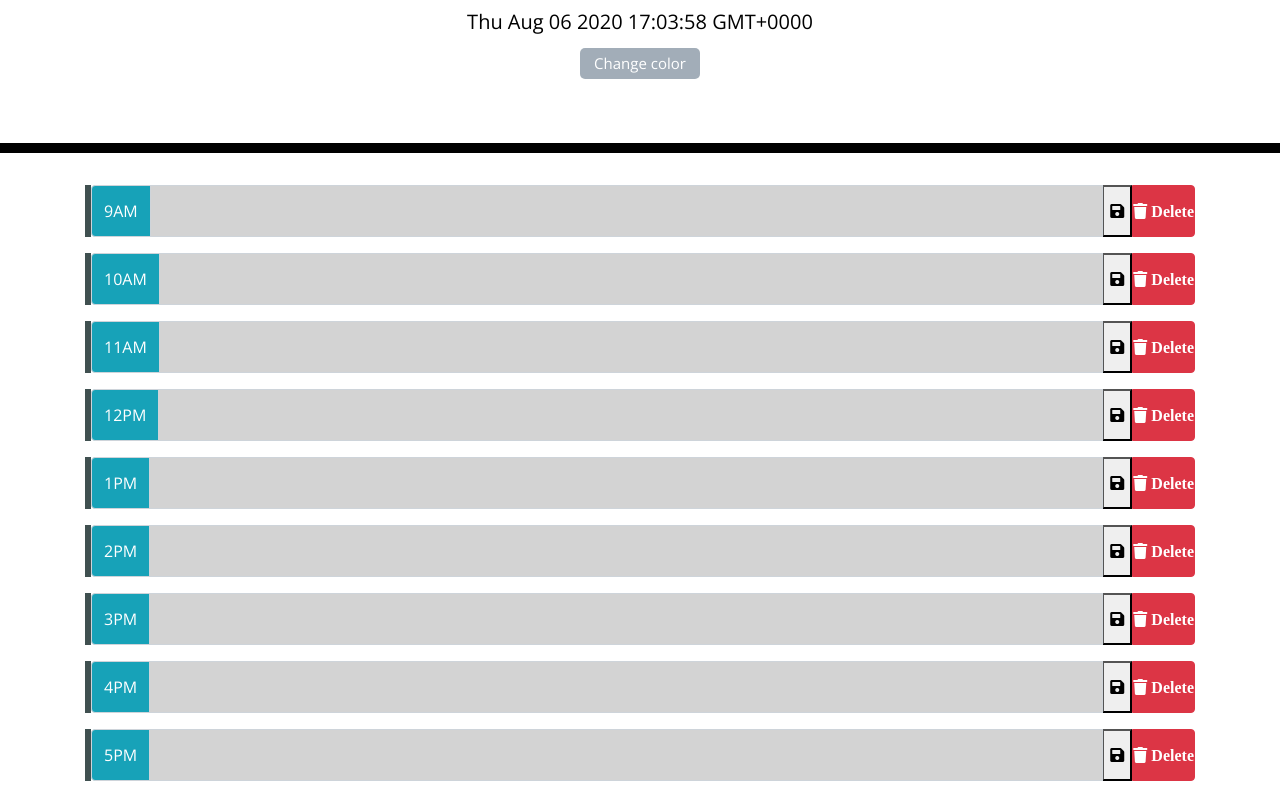
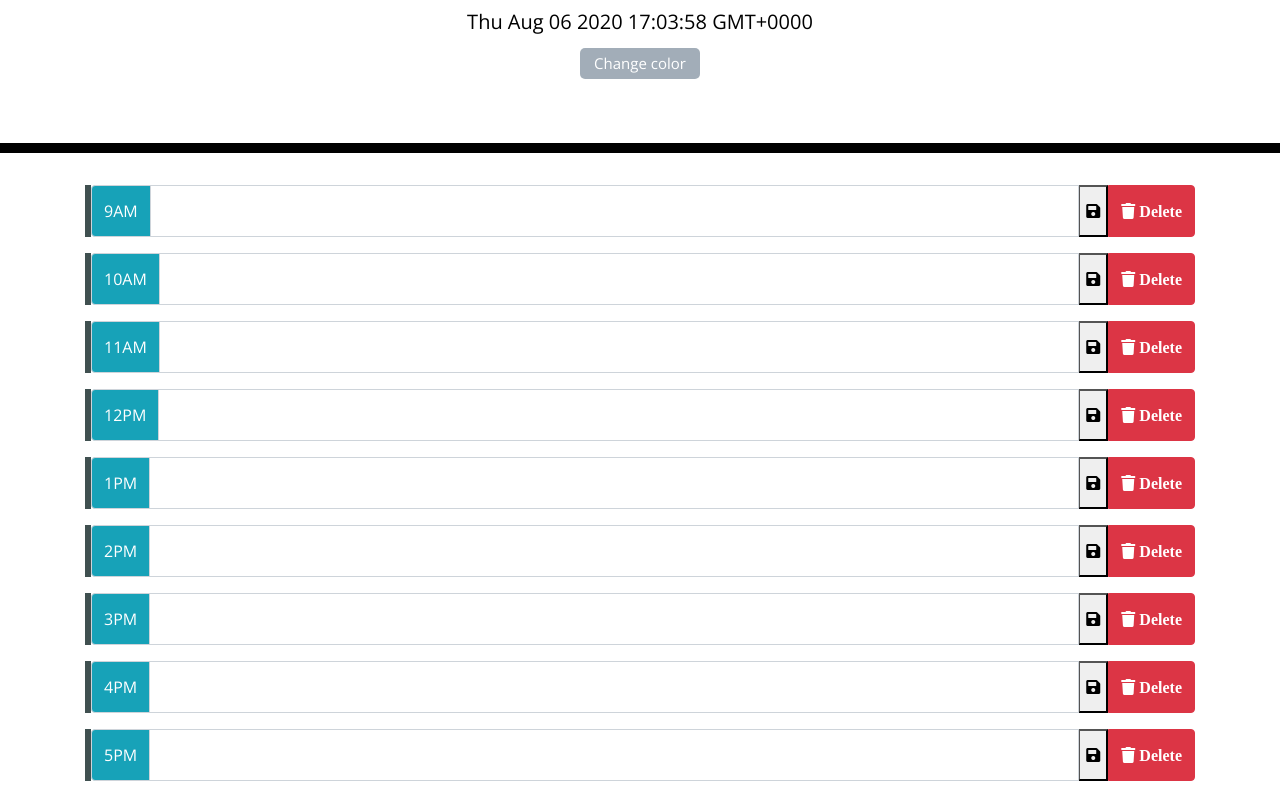
Before and after one commit to ayshasanyang/Simple-Day-Planner, a plain HTML site: page index.html in a window 1280 px wide. Shown: the part 182-979 px from the top of the page. Drawn offline with nearby package versions, Linux system fonts and the light colour scheme.

Commit message:
Update index.html

```diff
--- a/index.html
+++ b/index.html
@@ -36,10 +36,10 @@
         <div class="input-group-prepend">
           <span class="input-group-text">9AM</span>
         </div>
-        <input id="storeNine" type="text" class="form-control"  data-time="9">
+        <input id="9am" type="text" class="form-control"  data-time="9">
         <div class="input-group-append">
           <button><i class="fas fa-save save"></i></button>
-          <button class="btn btn-danger" style="padding: 0%;" onclick="localStorage.removeItem('storeNine');storeNine.value=''">
+          <button class="btn btn-danger"  onclick="localStorage.removeItem('storeNine');storeNine.value=''">
             <i class="fa fa-trash" aria-hidden="true"> Delete </i>
           </button>
         </div>
@@ -49,10 +49,10 @@
         <div class="input-group-prepend">
           <span class="input-group-text">10AM</span>
         </div>
-        <input id="storeTen" type="text" class="form-control" data-time="10">
+        <input id="10am" type="text" class="form-control"  data-time="10">
         <div class="input-group-append">
           <button><i class="fas fa-save save"></i></button>
-          <button class="btn btn-danger" style="padding: 0%;" onclick="localStorage.removeItem('storeTen');storeTen.value=''">
+          <button class="btn btn-danger"  onclick="localStorage.removeItem('storeTen');storeTen.value=''">
             <i class="fa fa-trash" aria-hidden="true"> Delete </i>
           </button>
         </div>
@@ -62,10 +62,10 @@
         <div class="input-group-prepend">
           <span class="input-group-text">11AM</span>
         </div>
-        <input id="storeEleven" type="text" class="form-control" data-time="11">
+        <input id="11am" type="text" class="form-control"  data-time="11">
         <div class="input-group-append">
           <button><i class="fas fa-save save"></i></button>
-          <button class="btn btn-danger" style="padding: 0%;" onclick="localStorage.removeItem('storeEleven');storeEleven.value=''">
+          <button class="btn btn-danger"  onclick="localStorage.removeItem('storeEleven');storeEleven.value=''">
             <i class="fa fa-trash" aria-hidden="true"> Delete </i>
           </button>
         </div>
@@ -75,10 +75,10 @@
         <div class="input-group-prepend">
           <span class="input-group-text">12PM</span>
         </div>
-        <input id="storeTwelve" type="text" class="form-control" data-time="12">
+        <input id="12pm" type="text" class="form-control"  data-time="12">
         <div class="input-group-append">
           <button><i class="fas fa-save save"></i></button>
-          <button class="btn btn-danger" style="padding: 0%;" onclick="localStorage.removeItem('storeTwelve');storeTwelve.value=''">
+          <button class="btn btn-danger"  onclick="localStorage.removeItem('storeTwelve');storeTwelve.value=''">
             <i class="fa fa-trash" aria-hidden="true"> Delete </i>
           </button>
         </div>
@@ -88,10 +88,10 @@
         <div class="input-group-prepend">
           <span class="input-group-text">1PM</span>
         </div>
-        <input id="storeOne" type="text" class="form-control" data-time="1">
+        <input id="13pm" type="text" class="form-control"  data-time="13">
         <div class="input-group-append">
           <button><i class="fas fa-save save"></i></button>
-          <button class="btn btn-danger" style="padding: 0%;" onclick="localStorage.removeItem('storeOne');storeOne.value=''">
+          <button class="btn btn-danger"  onclick="localStorage.removeItem('storeOne');storeOne.value=''">
             <i class="fa fa-trash" aria-hidden="true"> Delete </i>
           </button>
         </div>
@@ -101,10 +101,10 @@
         <div class="input-group-prepend">
           <span class="input-group-text">2PM</span>
         </div>
-        <input id="storeTwo" type="text" class="form-control" data-time="2">
+        <input id="14pm" type="text" class="form-control"  data-time="14">
         <div class="input-group-append">
           <button><i class="fas fa-save save"></i></button>
-          <button class="btn btn-danger" style="padding: 0%;" onclick="localStorage.removeItem('storeTwo');storeTwo.value=''">
+          <button class="btn btn-danger"  onclick="localStorage.removeItem('storeTwo');storeTwo.value=''">
             <i class="fa fa-trash" aria-hidden="true"> Delete </i>
           </button>
         </div>
@@ -114,10 +114,10 @@
         <div class="input-group-prepend">
           <span class="input-group-text">3PM</span>
         </div>
-        <input id="storeThree" type="text" class="form-control" data-time="3">
+        <input id="15pm" type="text" class="form-control"  data-time="15">
         <div class="input-group-append">
           <button><i class="fas fa-save save"></i></button>
-          <button class="btn btn-danger" style="padding: 0%;" onclick="localStorage.removeItem('storeThree');storeThree.value=''">
+          <button class="btn btn-danger"  onclick="localStorage.removeItem('storeThree');storeThree.value=''">
             <i class="fa fa-trash" aria-hidden="true"> Delete </i>
           </button>
         </div>
@@ -127,10 +127,10 @@
         <div class="input-group-prepend">
           <span class="input-group-text">4PM</span>
         </div>
-        <input id="storeFour" type="text" class="form-control" data-time="4">
+        <input id="16pm" type="text" class="form-control"  data-time="16">
         <div class="input-group-append">
           <button><i class="fas fa-save save"></i></button>
-          <button class="btn btn-danger" style="padding: 0%;" onclick="localStorage.removeItem('storeFour');storeFour.value=''">
+          <button class="btn btn-danger"  onclick="localStorage.removeItem('storeFour');storeFour.value=''">
             <i class="fa fa-trash" aria-hidden="true"> Delete </i>
           </button>
         </div>
@@ -140,16 +140,14 @@
         <div class="input-group-prepend">
           <span class="input-group-text">5PM</span>
         </div>
-        <input id="storeFive" type="text" class="form-control" data-time="5">
+        <input id="17pm" type="text" class="form-control"  data-time="17">
         <div class="input-group-append">
           <button><i class="fas fa-save save"></i></button>
-          <button class="btn btn-danger" style="padding: 0%;" onclick="localStorage.removeItem('storeFive');storeFive.value=''">
+          <button class="btn btn-danger"  onclick="localStorage.removeItem('storeFive');storeFive.value=''">
             <i class="fa fa-trash" aria-hidden="true"> Delete </i>
           </button>
         </div>
       </div>
-
-
 
     </section>
 
```
